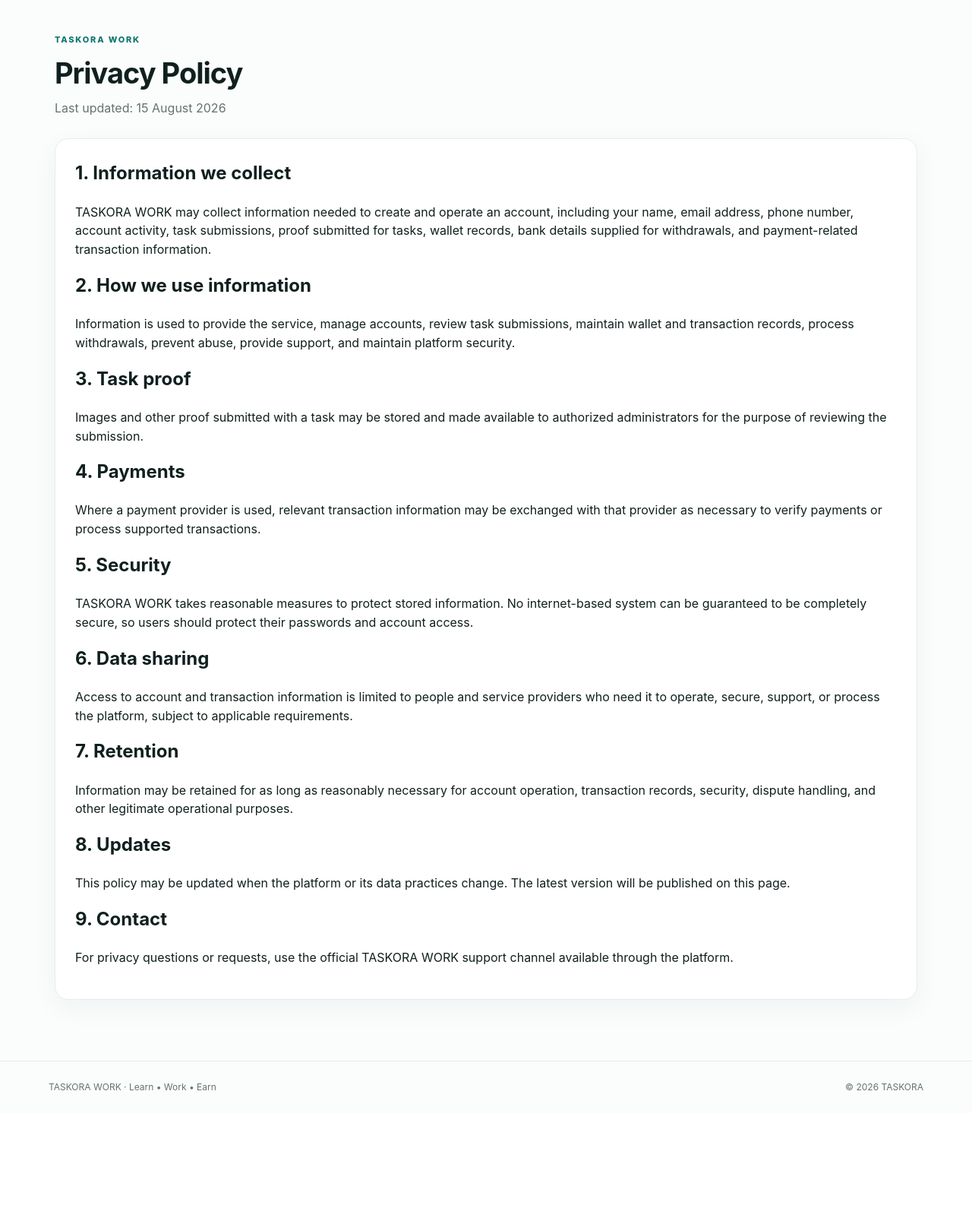
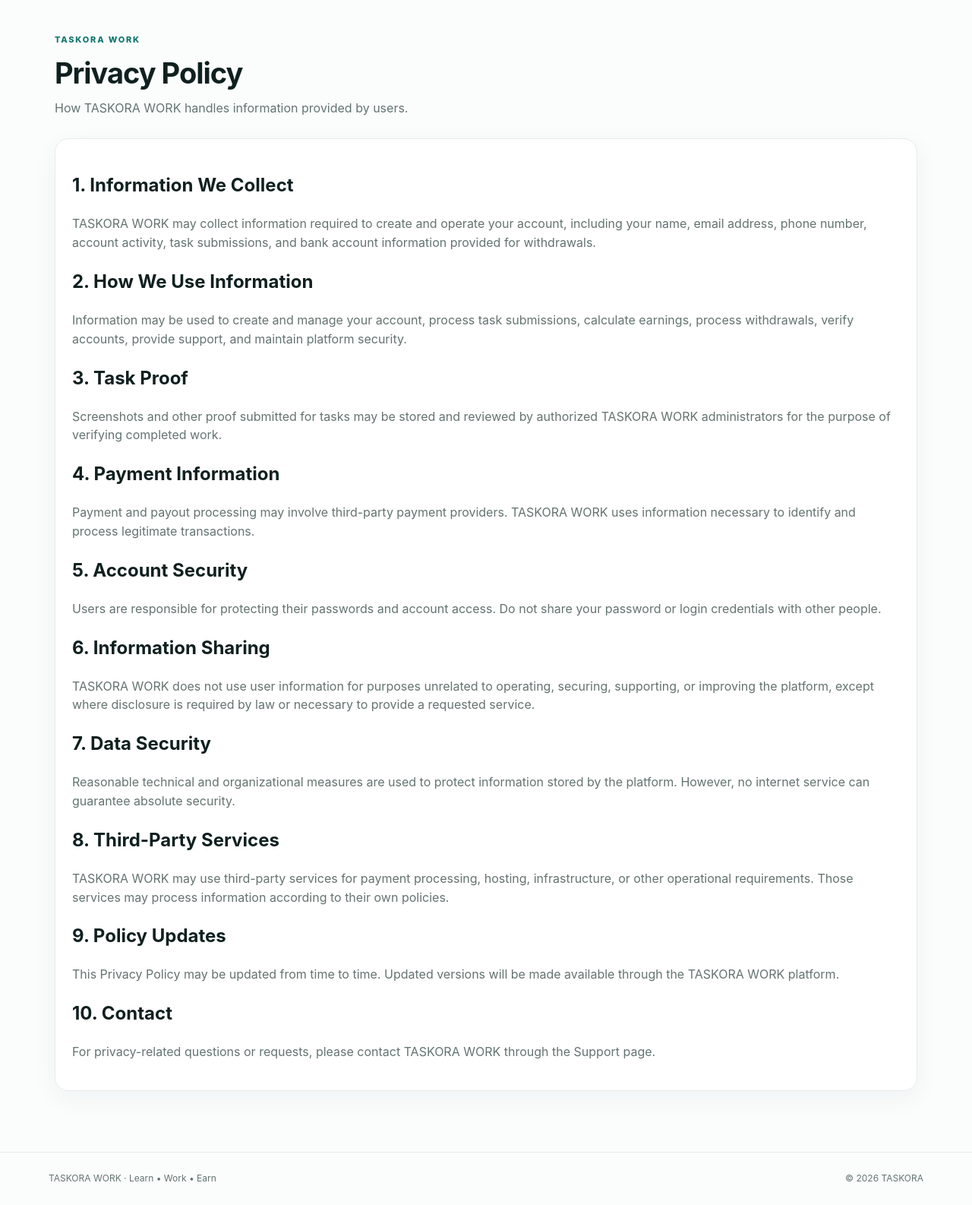
Before and after one commit to ssdplc1-crypto/taskora-work, a Flask app: page /privacy in a window 1280 px wide. Shown: the part 72-1658 px from the top of the page at 76% size. Before the commit the page ends 1507 px from the top, so only its background shows below. Run offline with Flask 3, Linux system fonts and the light colour scheme; some libraries are stand-ins or nearby versions.

Commit message:
Update privacy.html

```diff
--- a/templates/privacy.html
+++ b/templates/privacy.html
@@ -1,40 +1,89 @@
 {% extends "base.html" %}
+
 {% block title %}Privacy Policy — TASKORA WORK{% endblock %}
+
 {% block content %}
+
 <div class="page-head">
-  <div>
-    <span class="eyebrow">TASKORA WORK</span>
-    <h1>Privacy Policy</h1>
-    <p>Last updated: 15 August 2026</p>
-  </div>
+    <div>
+        <span class="eyebrow">TASKORA WORK</span>
+        <h1>Privacy Policy</h1>
+        <p>How TASKORA WORK handles information provided by users.</p>
+    </div>
 </div>
 
-<div class="form-card">
-  <h2>1. Information we collect</h2>
-  <p>TASKORA WORK may collect information needed to create and operate an account, including your name, email address, phone number, account activity, task submissions, proof submitted for tasks, wallet records, bank details supplied for withdrawals, and payment-related transaction information.</p>
+<section class="card legal-page">
 
-  <h2>2. How we use information</h2>
-  <p>Information is used to provide the service, manage accounts, review task submissions, maintain wallet and transaction records, process withdrawals, prevent abuse, provide support, and maintain platform security.</p>
+    <h2>1. Information We Collect</h2>
+    <p>
+        TASKORA WORK may collect information required to create and operate
+        your account, including your name, email address, phone number,
+        account activity, task submissions, and bank account information
+        provided for withdrawals.
+    </p>
 
-  <h2>3. Task proof</h2>
-  <p>Images and other proof submitted with a task may be stored and made available to authorized administrators for the purpose of reviewing the submission.</p>
+    <h2>2. How We Use Information</h2>
+    <p>
+        Information may be used to create and manage your account, process
+        task submissions, calculate earnings, process withdrawals, verify
+        accounts, provide support, and maintain platform security.
+    </p>
 
-  <h2>4. Payments</h2>
-  <p>Where a payment provider is used, relevant transaction information may be exchanged with that provider as necessary to verify payments or process supported transactions.</p>
+    <h2>3. Task Proof</h2>
+    <p>
+        Screenshots and other proof submitted for tasks may be stored and
+        reviewed by authorized TASKORA WORK administrators for the purpose
+        of verifying completed work.
+    </p>
 
-  <h2>5. Security</h2>
-  <p>TASKORA WORK takes reasonable measures to protect stored information. No internet-based system can be guaranteed to be completely secure, so users should protect their passwords and account access.</p>
+    <h2>4. Payment Information</h2>
+    <p>
+        Payment and payout processing may involve third-party payment
+        providers. TASKORA WORK uses information necessary to identify and
+        process legitimate transactions.
+    </p>
 
-  <h2>6. Data sharing</h2>
-  <p>Access to account and transaction information is limited to people and service providers who need it to operate, secure, support, or process the platform, subject to applicable requirements.</p>
+    <h2>5. Account Security</h2>
+    <p>
+        Users are responsible for protecting their passwords and account
+        access. Do not share your password or login credentials with other
+        people.
+    </p>
 
-  <h2>7. Retention</h2>
-  <p>Information may be retained for as long as reasonably necessary for account operation, transaction records, security, dispute handling, and other legitimate operational purposes.</p>
+    <h2>6. Information Sharing</h2>
+    <p>
+        TASKORA WORK does not use user information for purposes unrelated
+        to operating, securing, supporting, or improving the platform,
+        except where disclosure is required by law or necessary to provide
+        a requested service.
+    </p>
 
-  <h2>8. Updates</h2>
-  <p>This policy may be updated when the platform or its data practices change. The latest version will be published on this page.</p>
+    <h2>7. Data Security</h2>
+    <p>
+        Reasonable technical and organizational measures are used to protect
+        information stored by the platform. However, no internet service
+        can guarantee absolute security.
+    </p>
 
-  <h2>9. Contact</h2>
-  <p>For privacy questions or requests, use the official TASKORA WORK support channel available through the platform.</p>
-</div>
+    <h2>8. Third-Party Services</h2>
+    <p>
+        TASKORA WORK may use third-party services for payment processing,
+        hosting, infrastructure, or other operational requirements. Those
+        services may process information according to their own policies.
+    </p>
+
+    <h2>9. Policy Updates</h2>
+    <p>
+        This Privacy Policy may be updated from time to time. Updated
+        versions will be made available through the TASKORA WORK platform.
+    </p>
+
+    <h2>10. Contact</h2>
+    <p>
+        For privacy-related questions or requests, please contact TASKORA
+        WORK through the Support page.
+    </p>
+
+</section>
+
 {% endblock %}
```
